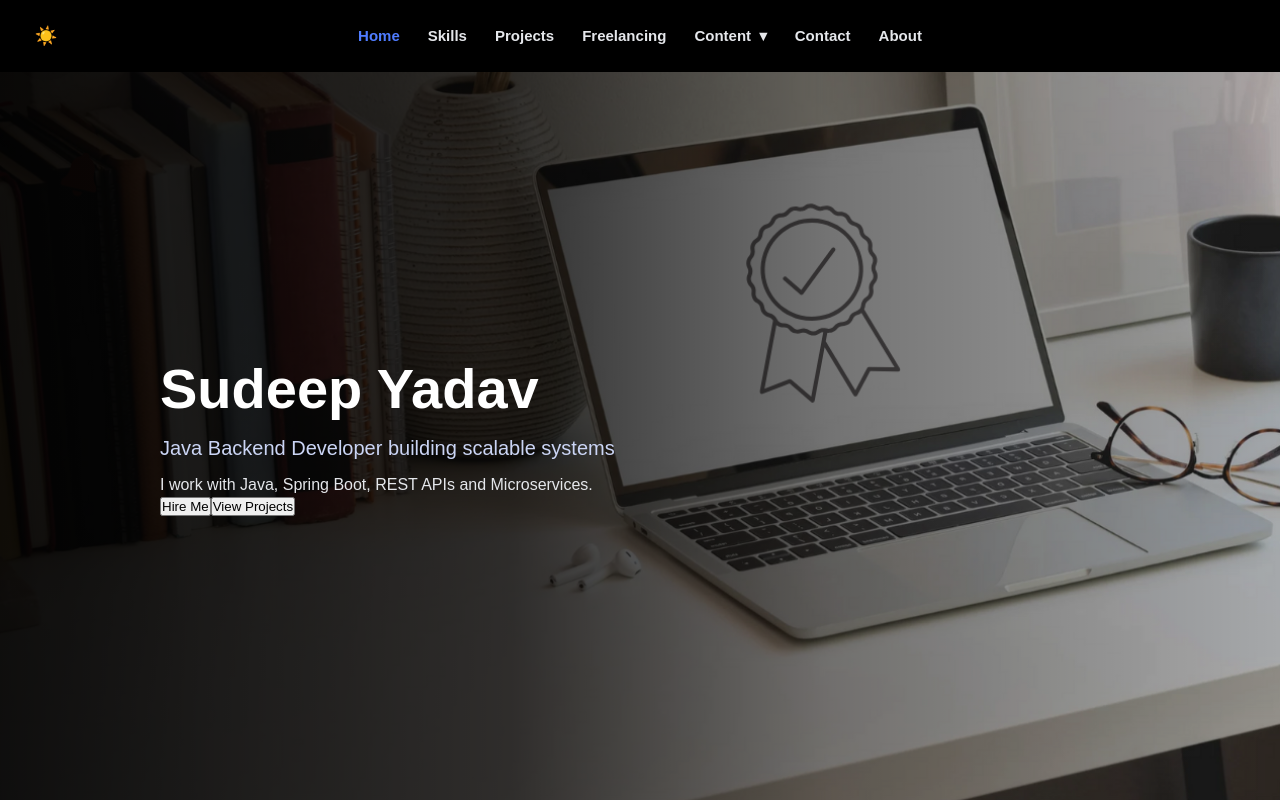
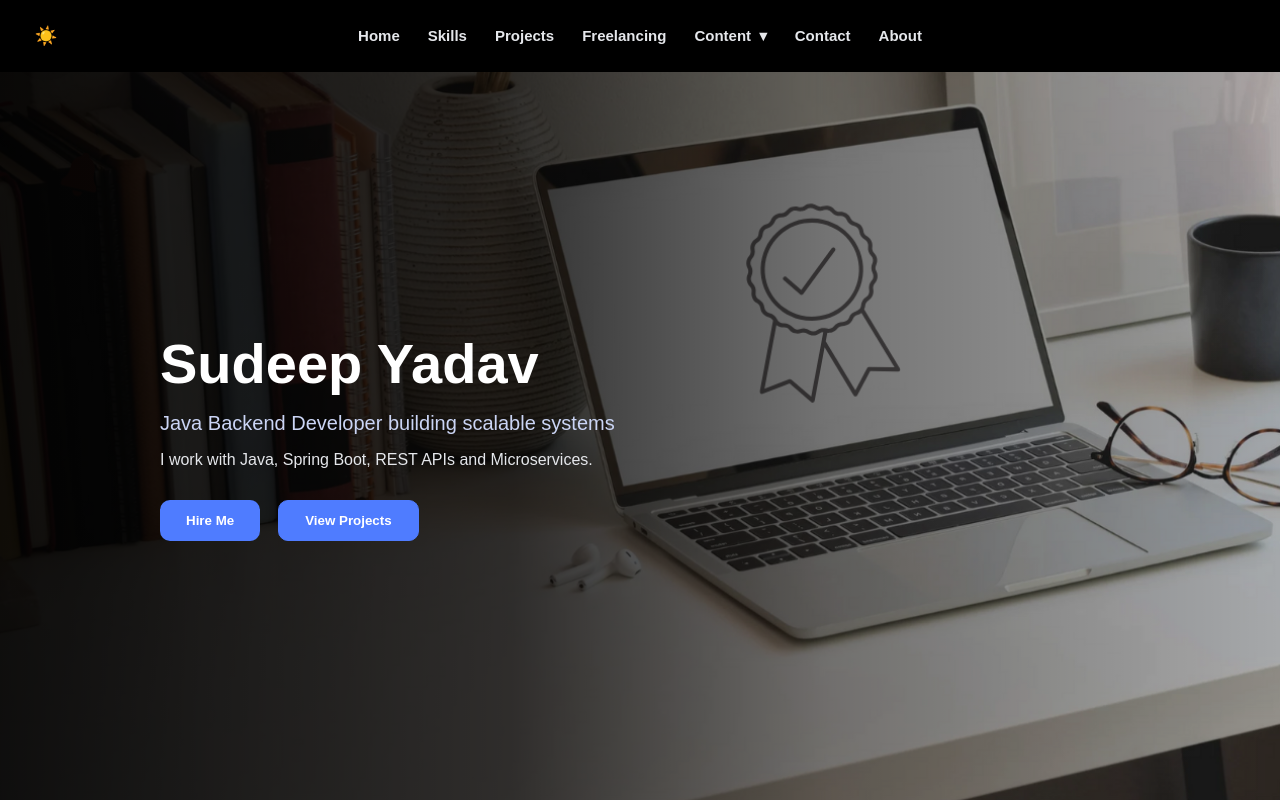
Before and after one commit to sudeepyadav-dev/portfolio, a React (Vite) app: page / in a window 1280 px wide. Shown: the top 800 px of the page. Built offline with nearby package versions, Linux system fonts and the light colour scheme.

Commit message:
updates navbar

```diff
--- a/src/App.css
+++ b/src/App.css
@@ -69,23 +69,29 @@
   transform: translateX(-50%);
 }
 
-/* ALL NAV TEXT */
+/* -------------------------------
+   NAV LINKS – HOVER ONLY (FIX 1)
+   ------------------------------- */
+
+/* Normal state */
 .nav-pill a,
 .nav-link {
   font-size: 15px;
   font-weight: 600;
-  color: var(--nav-text);
+  color: var(--nav-text);   /* always normal */
   text-decoration: none;
   cursor: pointer;
+  transition: color 0.2s ease;
 }
 
+/* ❌ Remove permanent active highlight */
+.nav-pill a.active {
+  color: var(--nav-text);
+}
+
+/* ✅ Only hover par blue */
 .nav-pill a:hover,
 .nav-link:hover {
-  color: var(--primary);
-}
-
-/* ACTIVE LINK */
-.nav-pill a.active {
   color: var(--primary);
 }
 
@@ -150,7 +156,6 @@
   cursor: pointer;
 }
 
-/* MOBILE MENU */
 .mobile-menu {
   display: none;
 }
@@ -160,17 +165,14 @@
    ===================================================== */
 @media (max-width: 768px) {
 
-  /* Hide desktop nav */
   .desktop-nav {
     display: none;
   }
 
-  /* Show hamburger */
   .hamburger {
     display: block;
   }
 
-  /* Mobile menu */
   .mobile-menu {
     display: flex;
     flex-direction: column;
@@ -200,7 +202,7 @@
 }
 
 /* =====================================================
-   HERO SECTION (UNCHANGED)
+   HERO SECTION
    ===================================================== */
 .hero {
   position: relative;
@@ -256,7 +258,57 @@
   line-height: 1.6;
 }
 
-/* RESPONSIVE HERO */
+/* =====================================================
+   HERO BUTTONS – ALWAYS BLUE (FIX 2)
+   ===================================================== */
+.hero-actions {
+  display: flex;
+  gap: 18px;
+  margin-top: 28px;
+}
+
+/* Hire Me */
+.btn-primary {
+  background: var(--primary);   /* always blue */
+  color: #ffffff;
+  padding: 12px 26px;
+  border-radius: 10px;
+  text-decoration: none;
+  font-weight: 600;
+  border: none;
+  cursor: pointer;
+
+  transition: transform 0.2s ease, box-shadow 0.2s ease, opacity 0.2s ease;
+}
+
+.btn-primary:hover {
+  transform: translateY(-2px);
+  box-shadow: 0 10px 26px rgba(0, 0, 0, 0.35);
+  opacity: 0.95;
+}
+
+/* View Projects */
+.btn-outline {
+  background: var(--primary);   /* always blue */
+  color: #ffffff;
+  border: 1.5px solid var(--primary);
+  padding: 12px 26px;
+  border-radius: 10px;
+  text-decoration: none;
+  font-weight: 600;
+  cursor: pointer;
+
+  transition: transform 0.2s ease, box-shadow 0.2s ease;
+}
+
+.btn-outline:hover {
+  transform: translateY(-2px);
+  box-shadow: 0 10px 26px rgba(0, 0, 0, 0.35);
+}
+
+/* =====================================================
+   RESPONSIVE HERO
+   ===================================================== */
 @media (max-width: 768px) {
   .hero {
     padding: 40px 24px;
```
